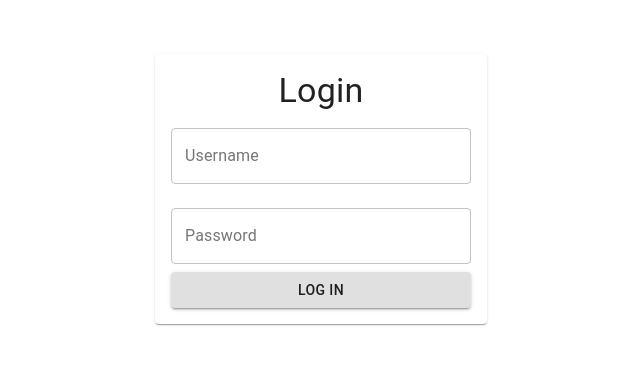
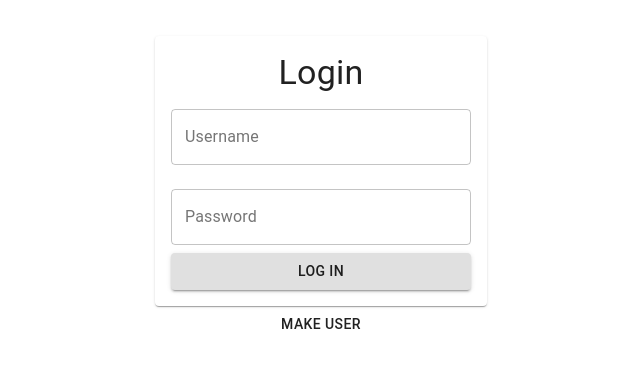
Before and after one commit to The-hyphen-user/timecard, a React (Create React App) app in the folder client/: page / in a window 1280 px wide. Shown: the part 111-478 px from the top of the page, without its empty margins (319-959 px from the left). Built offline with nearby package versions, Linux system fonts and the light colour scheme.

Commit message:
added testing to first page

```diff
--- a/client/src/components/Login.js
+++ b/client/src/components/Login.js
@@ -44,6 +44,9 @@ const Login = () => {
         setError(err);
       });
   };
+  const activation = () => {
+    navigate('/createactivation', { replace: true });
+  }
   return (
     <Grid
       container
@@ -98,6 +101,9 @@ const Login = () => {
           <></>
         )}
       </Grid>
+      <Grid item>
+        <Button onClick={activation}>make user</Button>
+      </Grid>
     </Grid>
   );
 };
```
